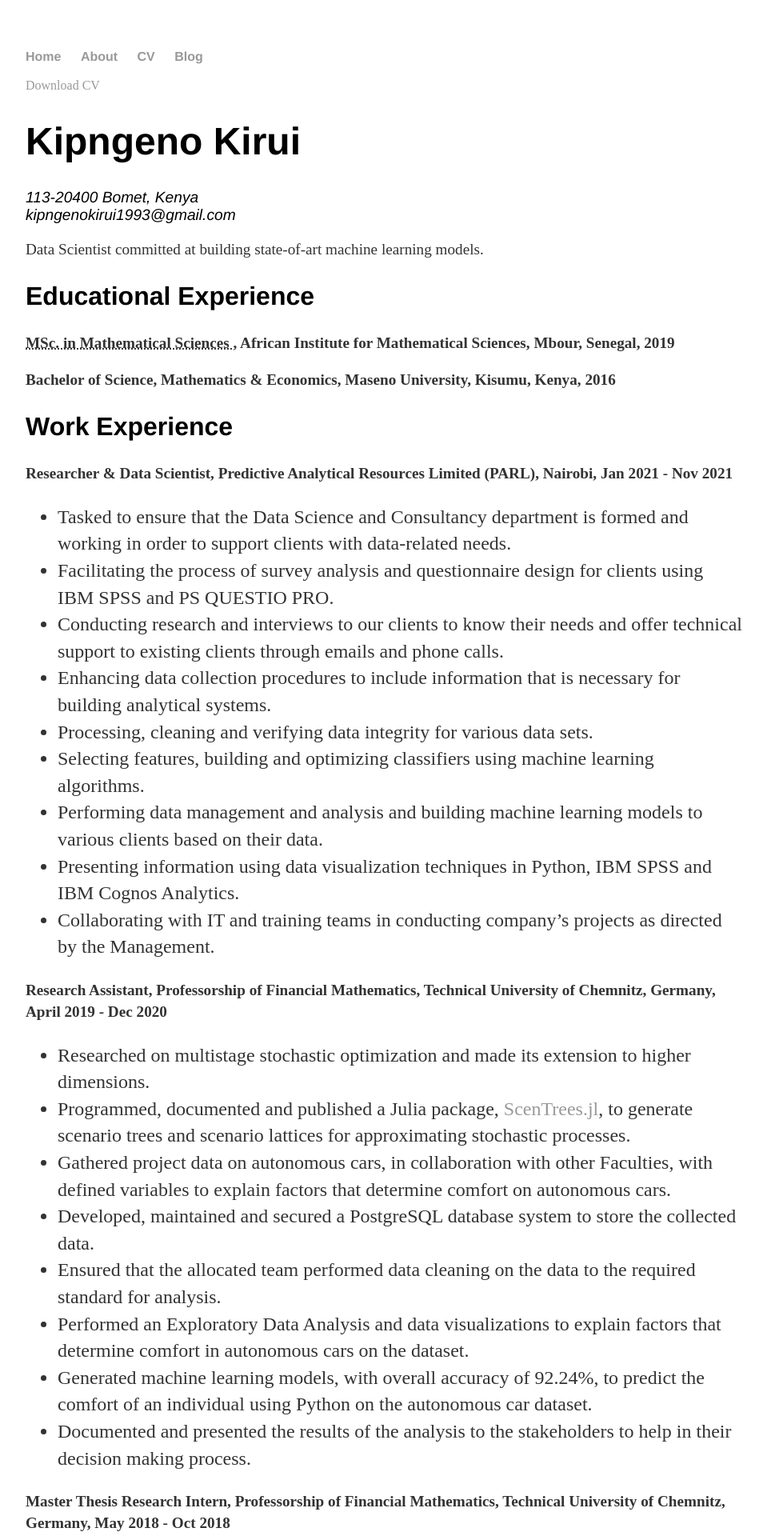
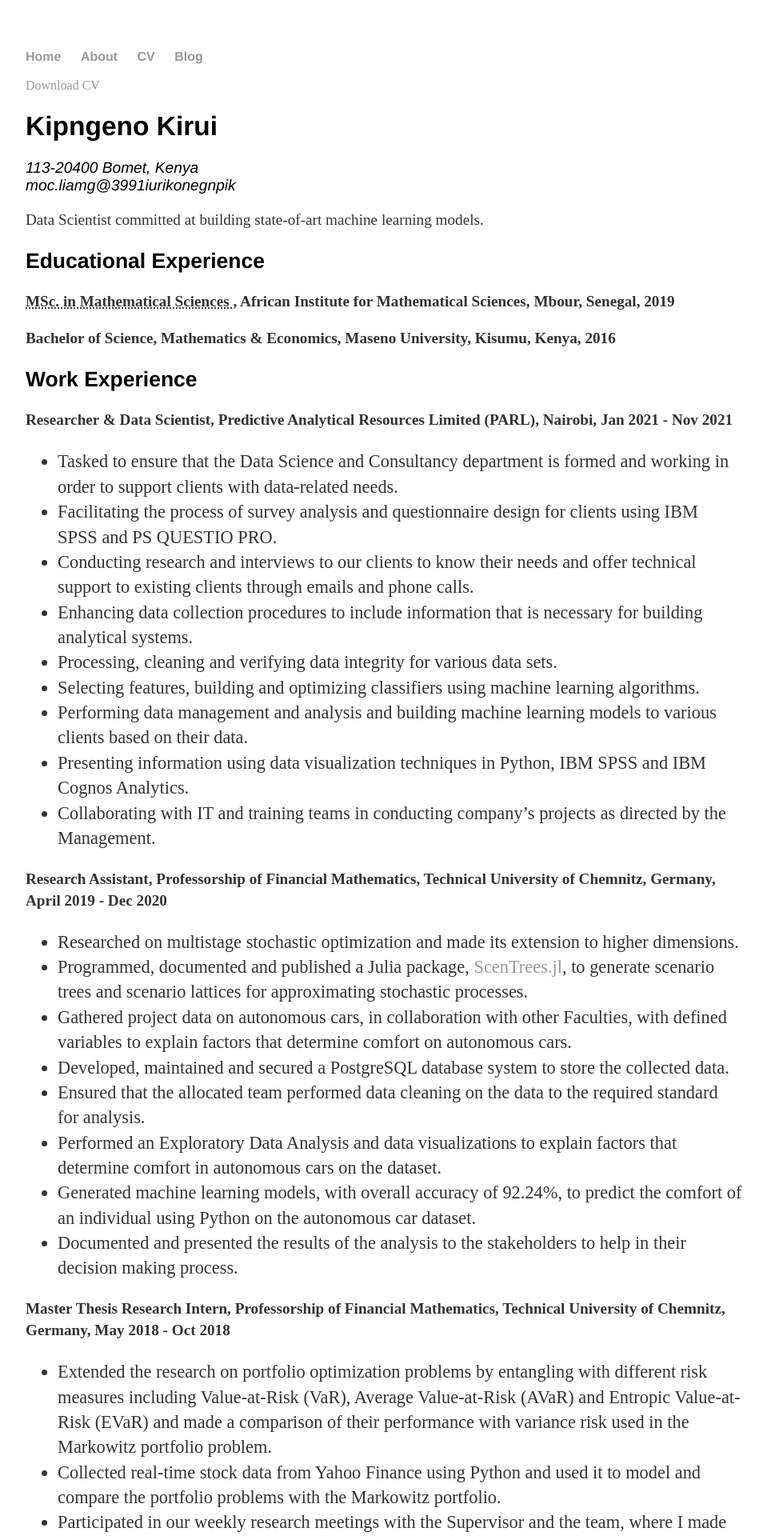
Before and after one commit to kirui93/kirui93.github.io, a Jekyll site: the page built from cv/index.html, in a window 1280 px wide. Shown: the top 1920 px of the page at 80% size, without its empty margins (160-1119 px from the left). Built offline with Jekyll 4.4.1, drawn with Linux system fonts in a browser that asks for light colours.

Commit message:
Update main.css

```diff
--- a/css/main.css
+++ b/css/main.css
@@ -3,18 +3,24 @@ body { margin: 60px auto; width: 70%; }
 a { text-decoration: none; color: #999; }
 a:hover { text-decoration: underline; }
 
-p, ul { font-size: 1.5em; line-height: 1.4em; color: #333; }
+p, ul { font-size: 1.4em; line-height: 1.4em; color: #333; }
 
 h1, h2, h3, h4 { font-family: 'Helvetica', 'Arial', 'Sans-Serif'; }
-h1 { font-size: 3em;  }
-h2 { font-size: 2.7em; }
-h3 { font-size: 2.3em; }
-h4 { font-size: 1.9em; }
+h1 { font-size: 2em;  }
+h2 { font-size: 1.5em; }
+h3 { font-size: 1.2em; }
+h4 { font-size: 1.0em; }
 
 nav ul, footer ul { font-size: 1em; font-family: 'Helvetica', 'Arial', 'Sans-Serif'; padding: 0px; list-style: none; font-weight: bold; }
 nav ul li, footer ul li { display: inline; margin-right: 20px; }
 
 footer { border-top: 1px solid #d5d5d5; font-size: .8em; }
+
+/* E-Mail */
+.obfuscate { unicode-bidi: bidi-override; direction: rtl; }
+
+/* About */
+.about ul.list-unstyled li { line-height: 30px; text-indent: -30px; margin-left: 30px;}
 
 /* Blog */
 ul.posts { margin: 20px auto 40px; font-size: 1.5em; }
@@ -22,8 +28,8 @@ ul.posts li { list-style: none; }
 
 /* CV */
 .cv { margin: 0px 0px 60px; }
-.cv h1 { font-size: 3em; }
-.cv h2 { font-size: 2em; }
+.cv h1 { font-size: 33.5px; }
+.cv h2 { font-size: 26.5px; }
 .cv address, .cv .download { font-family: 'Helvetica', 'Arial', 'Sans-Serif'; }
 .cv address, .cv p { font-size: 1.2em; }
 .cv .download { float: right; font-size: .8em; text-transform: uppercase; }
```
